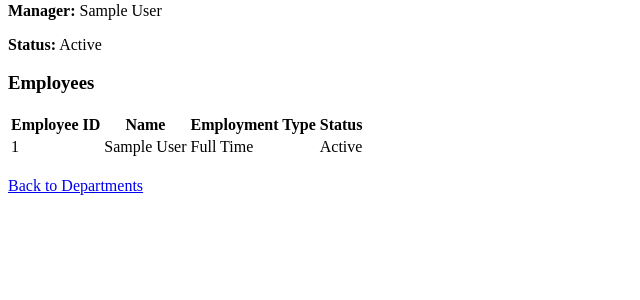
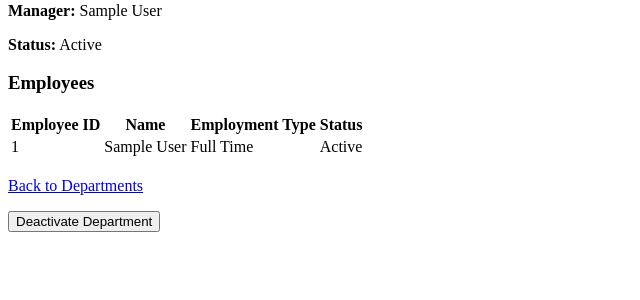
Before and after one commit to sanjeet8/Employee_Management_System, a Django app: page /departments/1/ in a window 1280 px wide. Shown: the part 297-597 px from the top of the page, without its empty margins (0-640 px from the left). Run offline with Django 5.2, Linux system fonts and the light colour scheme; a user stored in the database is signed in; tables that the repository leaves empty hold one stand-in row (values such as "Sample post").

Commit message:
feat: Implemented Department Deactivation

```diff
--- a/employee_management/apps/departments/services.py
+++ b/employee_management/apps/departments/services.py
@@ -107,3 +107,19 @@ class DepartmentService:
                 )
 
         return department
+
+    @staticmethod
+    @transaction.atomic
+    def deactivate_department(*, department: Department):
+        department.is_active = False
+        department.manager = None
+
+        department.save(
+            update_fields=[
+                "is_active",
+                "manager",
+                "updated_at",
+            ]
+        )
+
+        return department
--- a/employee_management/apps/departments/urls.py
+++ b/employee_management/apps/departments/urls.py
@@ -1,5 +1,5 @@
 from django.urls import path
-from .views import DepartmentListView, DepartmentDetailView, DepartmentCreateView, DepartmentUpdateView
+from .views import DepartmentListView, DepartmentDetailView, DepartmentCreateView, DepartmentUpdateView, DepartmentDeactivateView
 
 app_name = "departments"
 
@@ -8,4 +8,5 @@ urlpatterns = [
     path("<int:pk>/", DepartmentDetailView.as_view(), name="department-detail"),
     path("create/", DepartmentCreateView.as_view(), name="department-create",),
     path("<int:pk>/edit/", DepartmentUpdateView.as_view(), name="department-update"),
+    path("<int:pk>/deactivate/", DepartmentDeactivateView.as_view(), name="department-deactivate"),
 ]
--- a/employee_management/apps/departments/views.py
+++ b/employee_management/apps/departments/views.py
@@ -1,7 +1,7 @@
 from django.contrib.auth.mixins import LoginRequiredMixin
-from django.views.generic import ListView, DetailView, FormView, UpdateView
+from django.views.generic import ListView, DetailView, FormView, UpdateView, View
 from django.http import Http404
-from django.shortcuts import redirect
+from django.shortcuts import redirect, get_object_or_404
 
 from .models import Department
 from .services import DepartmentService
@@ -68,3 +68,19 @@ class DepartmentUpdateView(HRRequiredMixin, UpdateView):
             "departments:department-detail",
             pk=self.object.pk,
         )
+
+class DepartmentDeactivateView(HRRequiredMixin, View):
+    def post(self, request, pk):
+        department = get_object_or_404(
+            Department,
+            pk=pk
+        )
+
+        DepartmentService.deactivate_department(
+            department=department,
+        )
+
+        return redirect(
+            "departments:department-detail",
+            pk=department.pk,
+        )
--- a/employee_management/templates/departments/detail.html
+++ b/employee_management/templates/departments/detail.html
@@ -89,5 +89,25 @@
 <a href="{% url 'departments:department-list' %}">
     Back to Departments
 </a>
+<p></p>
+{% if department.is_active %}
+
+    <form
+        method="post"
+        action="{% url 'departments:department-deactivate' department.pk %}"
+    >
+        {% csrf_token %}
+
+        <button type="submit"
+                onclick="return confirm('Are you sure you want to deactivate this department?');">
+            Deactivate Department
+        </button>
+    </form>
+
+{% else %}
+
+    <p>This department is inactive.</p>
+
+{% endif %}
 
 {% endblock %}
```
